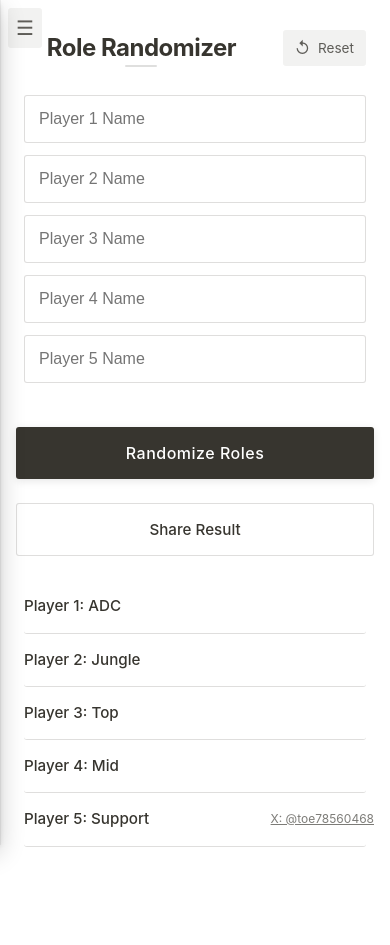
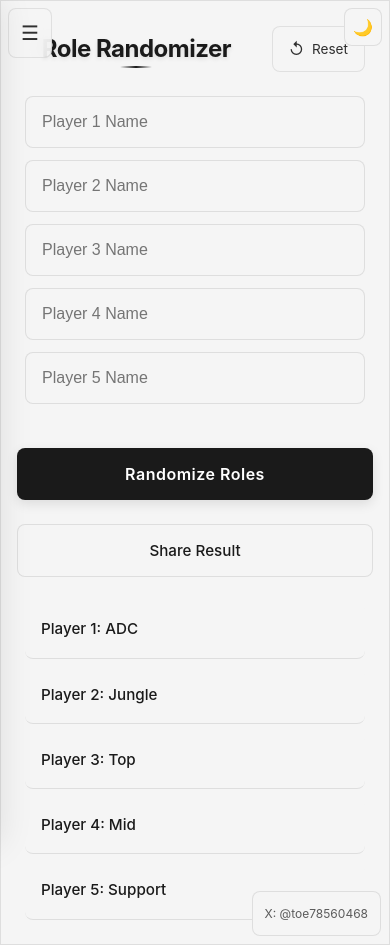
Before and after one commit to k33-dev/role-randomizer, a plain HTML site: page index.html in a window 390 px wide. Both pictures are taken after a click on the button "Randomize Roles". Before the commit the page ends 863 px from the top, so only its background shows below. Drawn offline with Linux system fonts and the light colour scheme.

Commit message:
feat: プレミアムなUIデザインの実装とゲームデータの構造化

```diff
--- a/index.html
+++ b/index.html
@@ -19,26 +19,65 @@
        crossorigin="anonymous"></script>
 
   <style>
+    :root {
+      /* Dark theme (default) */
+      --primary: #1a1a1a;
+      --secondary: #2a2a2a;
+      --accent: #ffffff;
+      --text: #ffffff;
+      --text-secondary: rgba(255, 255, 255, 0.7);
+      --border: rgba(255, 255, 255, 0.1);
+      --hover: rgba(255, 255, 255, 0.05);
+      --shadow: rgba(0, 0, 0, 0.2);
+    }
+
+    [data-theme="light"] {
+      --primary: #ffffff;
+      --secondary: #f5f5f5;
+      --accent: #1a1a1a;
+      --text: #1a1a1a;
+      --text-secondary: rgba(26, 26, 26, 0.7);
+      --border: rgba(26, 26, 26, 0.1);
+      --hover: rgba(26, 26, 26, 0.05);
+      --shadow: rgba(0, 0, 0, 0.1);
+    }
+
+    @keyframes fadeIn {
+      from { opacity: 0; transform: translateY(10px); }
+      to { opacity: 1; transform: translateY(0); }
+    }
+
+    @keyframes shimmer {
+      0% { background-position: -1000px 0; }
+      100% { background-position: 1000px 0; }
+    }
+
     body {
       font-family: -apple-system, BlinkMacSystemFont, 'Segoe UI', Roboto, sans-serif;
-      background: #ffffff;
+      background: var(--primary);
       margin: 0;
       padding: 0;
-      color: rgb(55, 53, 47);
+      color: var(--text);
       line-height: 1.6;
       -webkit-text-size-adjust: 100%;
       -webkit-tap-highlight-color: transparent;
+      min-height: 100vh;
     }
+
     .container {
       position: relative;
       max-width: 900px;
       width: 92%;
       margin: 2rem auto;
-      background: #ffffff;
+      background: var(--secondary);
       padding: 2rem;
-      border-radius: 4px;
-      box-shadow: 0 1px 3px rgba(0,0,0,0.05);
+      border-radius: 12px;
+      box-shadow: 0 8px 32px var(--shadow);
+      animation: fadeIn 0.6s ease-out;
+      backdrop-filter: blur(10px);
+      border: 1px solid var(--border);
     }
+
     .header {
       display: flex;
       align-items: center;
@@ -48,6 +87,7 @@
       position: relative;
       padding: 0 1rem;
     }
+
     .header-title-wrap {
       flex: 1;
       display: flex;
@@ -55,15 +95,18 @@
       align-items: center;
       position: relative;
     }
+
     h1 {
       margin: 0;
       font-size: 2.5rem;
       font-weight: 700;
       text-align: center;
       letter-spacing: -0.5px;
-      color: rgb(55, 53, 47);
+      color: var(--text);
       position: relative;
+      text-shadow: 0 2px 4px var(--shadow);
     }
+
     h1::after {
       content: '';
       position: absolute;
@@ -71,42 +114,78 @@
       left: 50%;
       transform: translateX(-50%);
       width: 3rem;
-      height: 3px;
-      background: rgba(55, 53, 47, 0.16);
-      border-radius: 3px;
+      height: 2px;
+      background: linear-gradient(90deg, transparent, var(--accent), transparent);
+      border-radius: 2px;
     }
+
     button {
       cursor: pointer;
       border: none;
-      border-radius: 3px;
-      transition: all 0.2s ease;
+      border-radius: 8px;
+      transition: all 0.3s cubic-bezier(0.4, 0, 0.2, 1);
       font-family: inherit;
+      position: relative;
+      overflow: hidden;
     }
+
+    button::after {
+      content: '';
+      position: absolute;
+      top: 50%;
+      left: 50%;
+      width: 5px;
+      height: 5px;
+      background: rgba(255, 255, 255, 0.5);
+      opacity: 0;
+      border-radius: 100%;
+      transform: scale(1, 1) translate(-50%);
+      transform-origin: 50% 50%;
+    }
+
+    button:focus:not(:active)::after {
+      animation: ripple 1s ease-out;
+    }
+
+    @keyframes ripple {
+      0% {
+        transform: scale(0, 0);
+        opacity: 0.5;
+      }
+      100% {
+        transform: scale(100, 100);
+        opacity: 0;
+      }
+    }
+
     .settings-btn {
       position: fixed;
       top: 1.5rem;
       left: 1.5rem;
-      background: none;
+      background: var(--secondary);
       font-size: 1.5rem;
-      color: rgb(55, 53, 47);
+      color: var(--text);
       z-index: 1001;
-      padding: 0.5rem;
-      opacity: 0.8;
-      transition: all 0.2s ease;
+      padding: 0.75rem;
+      opacity: 0.9;
+      border: 1px solid var(--border);
+      backdrop-filter: blur(10px);
     }
+
     .settings-btn:hover {
       opacity: 1;
-      background: rgba(55, 53, 47, 0.08);
+      background: var(--hover);
       transform: scale(1.05);
     }
+
     .reset-btn {
-      background: rgba(55, 53, 47, 0.08);
+      background: var(--secondary);
       font-size: 0.9rem;
-      color: rgb(55, 53, 47);
-      padding: 0.5rem 1rem;
-      border-radius: 3px;
-      opacity: 0.8;
-      transition: all 0.2s ease;
+      color: var(--text);
+      padding: 0.75rem 1.25rem;
+      border-radius: 8px;
+      opacity: 0.9;
+      border: 1px solid var(--border);
       display: flex;
       align-items: center;
       gap: 0.5rem;
@@ -116,115 +195,134 @@
       top: auto;
       transform: none;
     }
+
     .reset-btn::before {
       content: '↺';
       font-size: 1rem;
     }
+
     .reset-btn:hover {
       opacity: 1;
-      background: rgba(55, 53, 47, 0.12);
+      background: var(--hover);
       transform: scale(1.02);
     }
+
     .reset-btn:active {
       transform: scale(0.98);
     }
+
     #randomizeBtn {
       width: 100%;
-      padding: 0.85rem;
-      font-size: 1rem;
+      padding: 1rem;
+      font-size: 1.1rem;
       margin-top: 1.5rem;
-      background: rgb(55, 53, 47);
-      color: #fff;
-      font-weight: 500;
+      background: var(--accent);
+      color: var(--primary);
+      font-weight: 600;
       letter-spacing: 0.5px;
-      border-radius: 3px;
-      transition: all 0.2s ease;
+      border-radius: 8px;
       position: relative;
       overflow: hidden;
+      box-shadow: 0 4px 12px var(--shadow);
     }
+
     #randomizeBtn:hover {
-      background: rgb(35, 33, 27);
-      transform: translateY(-1px);
+      transform: translateY(-2px);
+      box-shadow: 0 6px 16px var(--shadow);
     }
+
     #randomizeBtn:active {
       transform: translateY(0);
     }
+
     #shareBtn {
       width: 100%;
-      padding: 0.85rem;
-      font-size: 0.95rem;
+      padding: 1rem;
+      font-size: 1rem;
       margin-top: 0.75rem;
-      background: #fff;
-      color: rgb(55, 53, 47);
-      border: 1px solid rgba(55, 53, 47, 0.16);
+      background: var(--secondary);
+      color: var(--text);
+      border: 1px solid var(--border);
       font-weight: 500;
-      border-radius: 3px;
-      transition: all 0.2s ease;
+      border-radius: 8px;
+      transition: all 0.3s ease;
     }
+
     #shareBtn:hover:enabled {
-      background: rgba(55, 53, 47, 0.08);
-      transform: translateY(-1px);
+      background: var(--hover);
+      transform: translateY(-2px);
     }
+
     #shareBtn:active {
       transform: translateY(0);
     }
+
     #shareBtn:disabled {
       opacity: 0.5;
       cursor: not-allowed;
     }
+
     .sidebar {
       position: fixed;
       top: 0;
       left: 0;
       bottom: 0;
       width: 280px;
-      background: #fff;
+      background: var(--secondary);
       padding: 2rem;
-      box-shadow: rgba(15, 15, 15, 0.05) 0px 0px 0px 1px,
-                  rgba(15, 15, 15, 0.1) 0px 3px 6px,
-                  rgba(15, 15, 15, 0.2) 0px 9px 24px;
+      box-shadow: 0 0 32px var(--shadow);
       transform: translateX(-100%);
       transition: transform 0.3s cubic-bezier(0.4, 0, 0.2, 1);
       z-index: 1000;
       max-width: 100vw;
+      border-right: 1px solid var(--border);
+      backdrop-filter: blur(10px);
     }
+
     .sidebar.open {
       transform: translateX(0);
     }
+
     .sidebar .close-btn {
       display: none;
       position: absolute;
       top: 1rem;
       right: 1rem;
-      background: none;
-      border: none;
-      font-size: 2rem;
-      color: #888;
+      background: var(--secondary);
+      border: 1px solid var(--border);
+      font-size: 1.5rem;
+      color: var(--text);
       z-index: 1002;
       cursor: pointer;
+      padding: 0.5rem;
+      border-radius: 8px;
     }
+
     .overlay {
       position: fixed;
       inset: 0;
-      background: rgba(15, 15, 15, 0.3);
+      background: rgba(0, 0, 0, 0.5);
       visibility: hidden;
       opacity: 0;
       transition: opacity 0.3s ease;
       z-index: 999;
-      backdrop-filter: blur(2px);
+      backdrop-filter: blur(4px);
     }
+
     .overlay.show {
       visibility: visible;
       opacity: 1;
     }
+
     .sidebar h2 {
       margin-top: 0;
       font-size: 1.25rem;
       margin-bottom: 1.5rem;
       font-weight: 600;
-      color: rgb(55, 53, 47);
+      color: var(--text);
       position: relative;
     }
+
     .sidebar h2::after {
       content: '';
       position: absolute;
@@ -232,90 +330,134 @@
       left: 0;
       width: 2rem;
       height: 2px;
-      background: rgba(55, 53, 47, 0.16);
+      background: linear-gradient(90deg, var(--accent), transparent);
       border-radius: 2px;
     }
+
     .game-buttons {
       display: flex;
       flex-direction: column;
-      gap: 0.5rem;
+      gap: 0.75rem;
     }
+
     .game-btn {
-      padding: 0.75rem 1rem;
-      background: transparent;
+      padding: 1rem 1.25rem;
+      background: var(--secondary);
       text-align: left;
-      border-radius: 3px;
+      border-radius: 8px;
       font-weight: 500;
-      transition: all 0.2s ease;
-      color: rgb(55, 53, 47);
-      border: 1px solid transparent;
+      transition: all 0.3s ease;
+      color: var(--text);
+      border: 1px solid var(--border);
     }
+
     .game-btn:hover {
-      background: rgba(55, 53, 47, 0.08);
+      background: var(--hover);
       transform: translateX(4px);
     }
+
     .game-btn.active {
-      background: rgba(55, 53, 47, 0.08);
-      color: rgb(55, 53, 47);
-      border: 1px solid rgba(55, 53, 47, 0.16);
+      background: var(--hover);
+      color: var(--text);
+      border: 1px solid var(--accent);
     }
+
     .input-list {
       list-style: none;
       padding: 0;
       margin: 0 0 1.5rem;
     }
+
     .input-list li {
       margin-bottom: 0.75rem;
     }
+
     input[type=text] {
       width: 100%;
-      padding: 0.75rem 1rem;
-      border: 1px solid rgba(55, 53, 47, 0.16);
-      background: #fff;
+      padding: 1rem 1.25rem;
+      border: 1px solid var(--border);
+      background: var(--secondary);
       font-size: 1rem;
       box-sizing: border-box;
-      border-radius: 3px;
-      transition: all 0.2s ease;
-      color: rgb(55, 53, 47);
+      border-radius: 8px;
+      transition: all 0.3s ease;
+      color: var(--text);
     }
+
     input[type=text]:focus {
-      border-color: rgb(55, 53, 47);
-      background: #fff;
+      border-color: var(--accent);
+      background: var(--secondary);
       outline: none;
-      box-shadow: rgba(55, 53, 47, 0.16) 0px 0px 0px 1px;
+      box-shadow: 0 0 0 2px rgba(255, 255, 255, 0.1);
       transform: translateY(-1px);
     }
+
     .result {
       margin-top: 1.5rem;
     }
+
     .role-assignment {
-      padding: 0.75rem 0;
-      border-bottom: 1px solid rgba(55, 53, 47, 0.16);
+      padding: 1rem 1.25rem;
+      border-bottom: 1px solid var(--border);
       font-size: 1rem;
       min-height: 1.5em;
       font-weight: 500;
-      color: rgb(55, 53, 47);
-      transition: all 0.2s ease;
+      color: var(--text);
+      transition: all 0.3s ease;
+      border-radius: 8px;
+      margin-bottom: 0.5rem;
+      background: var(--secondary);
     }
+
     .role-assignment:hover {
-      background: rgba(55, 53, 47, 0.04);
-      padding-left: 0.5rem;
-      border-radius: 3px;
+      background: var(--hover);
+      transform: translateX(4px);
     }
+
     .footer-x {
       position: absolute;
       bottom: 1rem;
       right: 1rem;
       font-size: 0.875rem;
-      color: rgba(55, 53, 47, 0.65);
-      transition: all 0.2s ease;
+      color: var(--text-secondary);
+      transition: all 0.3s ease;
+      text-decoration: none;
+      padding: 0.5rem 1rem;
+      border-radius: 8px;
+      background: var(--secondary);
+      border: 1px solid var(--border);
     }
+
     .footer-x:hover {
-      color: rgb(55, 53, 47);
+      color: var(--text);
+      background: var(--hover);
+      transform: translateY(-2px);
     }
+
+    .theme-toggle {
+      position: fixed;
+      top: 1.5rem;
+      right: 1.5rem;
+      background: var(--secondary);
+      border: 1px solid var(--border);
+      color: var(--text);
+      padding: 0.75rem;
+      border-radius: 8px;
+      cursor: pointer;
+      z-index: 1001;
+      font-size: 1.25rem;
+      transition: all 0.3s ease;
+      backdrop-filter: blur(10px);
+    }
+
+    .theme-toggle:hover {
+      transform: scale(1.05);
+      background: var(--hover);
+    }
+
     @media (max-width: 480px) {
       body {
-        background: #fff;
+        background: var(--primary);
         padding-bottom: env(safe-area-inset-bottom);
       }
       .container {
@@ -334,7 +476,7 @@
       }
       .reset-btn {
         font-size: 0.85rem;
-        padding: 0.5rem 0.75rem;
+        padding: 0.75rem 1rem;
         margin-left: 0.5rem;
       }
       .sidebar {
@@ -359,27 +501,27 @@
         top: 0.5rem;
         left: 0.5rem;
         font-size: 1.25rem;
-        padding: 0.5rem;
-        background: rgba(55, 53, 47, 0.08);
-        border-radius: 3px;
+        padding: 0.75rem;
+        background: var(--secondary);
+        border-radius: 8px;
         z-index: 101;
       }
       #randomizeBtn {
         padding: 1rem;
         font-size: 1rem;
         margin-top: 1rem;
-        border-radius: 3px;
+        border-radius: 8px;
         -webkit-appearance: none;
         position: sticky;
         bottom: 1rem;
         margin-bottom: 1rem;
-        box-shadow: 0 2px 8px rgba(0,0,0,0.1);
+        box-shadow: 0 4px 12px var(--shadow);
       }
       #shareBtn {
         padding: 1rem;
         font-size: 0.95rem;
         margin-top: 0.5rem;
-        border-radius: 3px;
+        border-radius: 8px;
         -webkit-appearance: none;
         position: sticky;
         bottom: 0;
@@ -391,7 +533,7 @@
         padding: 0 0.5rem;
         position: sticky;
         top: 0;
-        background: #fff;
+        background: var(--secondary);
         z-index: 1;
       }
       .sidebar h2::after {
@@ -399,14 +541,14 @@
         height: 2px;
       }
       .game-buttons {
-        gap: 0.25rem;
+        gap: 0.5rem;
         padding: 0 0.5rem;
       }
       .game-btn {
-        padding: 0.875rem;
+        padding: 1rem;
         font-size: 0.95rem;
         margin: 0;
-        border-radius: 3px;
+        border-radius: 8px;
         -webkit-tap-highlight-color: transparent;
       }
       .input-list {
@@ -417,9 +559,9 @@
         margin-bottom: 0.75rem;
       }
       input[type=text] {
-        padding: 0.875rem;
+        padding: 1rem;
         font-size: 1rem;
-        border-radius: 3px;
+        border-radius: 8px;
         -webkit-appearance: none;
         -webkit-tap-highlight-color: transparent;
       }
@@ -428,30 +570,37 @@
         padding: 0 0.5rem;
       }
       .role-assignment {
-        padding: 0.875rem 0;
+        padding: 1rem;
         font-size: 0.95rem;
-        margin: 0;
-        border-radius: 3px;
+        margin: 0 0 0.5rem 0;
+        border-radius: 8px;
       }
       .footer-x {
         bottom: 0.5rem;
         right: 0.5rem;
         font-size: 0.75rem;
-        padding: 0.5rem;
+        padding: 0.75rem;
         position: fixed;
-        background: rgba(255,255,255,0.9);
-        backdrop-filter: blur(4px);
-        border-radius: 3px;
+        background: var(--secondary);
+        backdrop-filter: blur(10px);
+        border-radius: 8px;
       }
       .overlay {
-        background: rgba(15, 15, 15, 0.4);
-        backdrop-filter: blur(2px);
+        background: rgba(0, 0, 0, 0.6);
+        backdrop-filter: blur(4px);
+      }
+      .theme-toggle {
+        top: 0.5rem;
+        right: 0.5rem;
+        padding: 0.5rem;
+        font-size: 1rem;
       }
     }
   </style>
 </head>
 <body>
   <button class="settings-btn" id="settingsBtnMain" title="Menu">☰</button>
+  <button class="theme-toggle" id="themeToggle" title="Toggle theme">🌓</button>
   <div class="sidebar" id="sidebar">
     <button class="close-btn" id="closeSidebarBtn" title="Close">×</button>
     <h2>Select Game</h2>
@@ -547,13 +696,43 @@
         [shuffled[i], shuffled[j]] = [shuffled[j], shuffled[i]];
       }
       lastAssignments = players.map((p, idx) => `${p}: ${shuffled[idx]}`);
-      const resDiv = document.getElementById('result'); resDiv.innerHTML = '';
+      const resDiv = document.getElementById('result');
+      resDiv.innerHTML = '';
+
+      // Add shimmer effect to the result container
+      resDiv.style.background = 'linear-gradient(90deg, var(--secondary) 0%, var(--hover) 50%, var(--secondary) 100%)';
+      resDiv.style.backgroundSize = '200% 100%';
+      resDiv.style.animation = 'shimmer 1.5s infinite';
+
       players.forEach((p, idx) => {
-        const div = document.createElement('div'); div.className='role-assignment'; resDiv.appendChild(div);
-        let spin=0;
-        const iv=setInterval(()=>{ div.textContent = `${p}: ${currentRoles[spin % currentRoles.length]}`; spin++; },50);
-        setTimeout(()=>{ clearInterval(iv); div.textContent = lastAssignments[idx]; },800+idx*200);
+        const div = document.createElement('div');
+        div.className = 'role-assignment';
+        div.style.opacity = '0';
+        div.style.transform = 'translateY(10px)';
+        resDiv.appendChild(div);
+
+        let spin = 0;
+        const roles = [...currentRoles];
+        const iv = setInterval(() => {
+          div.textContent = `${p}: ${roles[spin % roles.length]}`;
+          spin++;
+        }, 50);
+
+        setTimeout(() => {
+          clearInterval(iv);
+          div.textContent = lastAssignments[idx];
+          div.style.transition = 'all 0.5s cubic-bezier(0.4, 0, 0.2, 1)';
+          div.style.opacity = '1';
+          div.style.transform = 'translateY(0)';
+        }, 800 + idx * 200);
       });
+
+      // Remove shimmer effect after animation
+      setTimeout(() => {
+        resDiv.style.animation = 'none';
+        resDiv.style.background = 'none';
+      }, 2000);
+
       shareBtn.disabled = false;
     });
 
@@ -561,9 +740,63 @@
       if (!lastAssignments.length) return;
       const url = 'https://role-randomizer.vercel.app/';
       const summary = `${url}\n\n${lastAssignments.join('\n')}`;
+
+      // Add ripple effect
+      const ripple = document.createElement('div');
+      ripple.className = 'ripple';
+      shareBtn.appendChild(ripple);
+
       navigator.clipboard.writeText(summary)
-        .then(()=> alert('結果をコピーしました！DiscordやXなどに貼り付けてシェアしてみよう！'))
-        .catch(()=> window.prompt('この結果をコピーしてください', summary));
+        .then(() => {
+          shareBtn.style.transform = 'scale(0.95)';
+          setTimeout(() => {
+            shareBtn.style.transform = 'scale(1)';
+          }, 100);
+          alert('結果をコピーしました！DiscordやXなどに貼り付けてシェアしてみよう！');
+        })
+        .catch(() => window.prompt('この結果をコピーしてください', summary));
+    });
+
+    // Add hover effect to game buttons
+    document.querySelectorAll('.game-btn').forEach(btn => {
+      btn.addEventListener('mouseenter', () => {
+        btn.style.transform = 'translateX(4px)';
+      });
+      btn.addEventListener('mouseleave', () => {
+        btn.style.transform = 'translateX(0)';
+      });
+    });
+
+    // Theme handling
+    const themeToggle = document.getElementById('themeToggle');
+    const prefersDarkScheme = window.matchMedia('(prefers-color-scheme: dark)');
+
+    // Set initial theme
+    function setTheme(theme) {
+      document.documentElement.setAttribute('data-theme', theme);
+      localStorage.setItem('theme', theme);
+      themeToggle.textContent = theme === 'dark' ? '☀️' : '🌙';
+    }
+
+    // Check for saved theme preference or use system preference
+    const savedTheme = localStorage.getItem('theme');
+    if (savedTheme) {
+      setTheme(savedTheme);
+    } else {
+      setTheme(prefersDarkScheme.matches ? 'dark' : 'light');
+    }
+
+    // Toggle theme
+    themeToggle.addEventListener('click', () => {
+      const currentTheme = document.documentElement.getAttribute('data-theme');
+      setTheme(currentTheme === 'dark' ? 'light' : 'dark');
+    });
+
+    // Listen for system theme changes
+    prefersDarkScheme.addEventListener('change', (e) => {
+      if (!localStorage.getItem('theme')) {
+        setTheme(e.matches ? 'dark' : 'light');
+      }
     });
 
     generatePlayerInputs();
```
